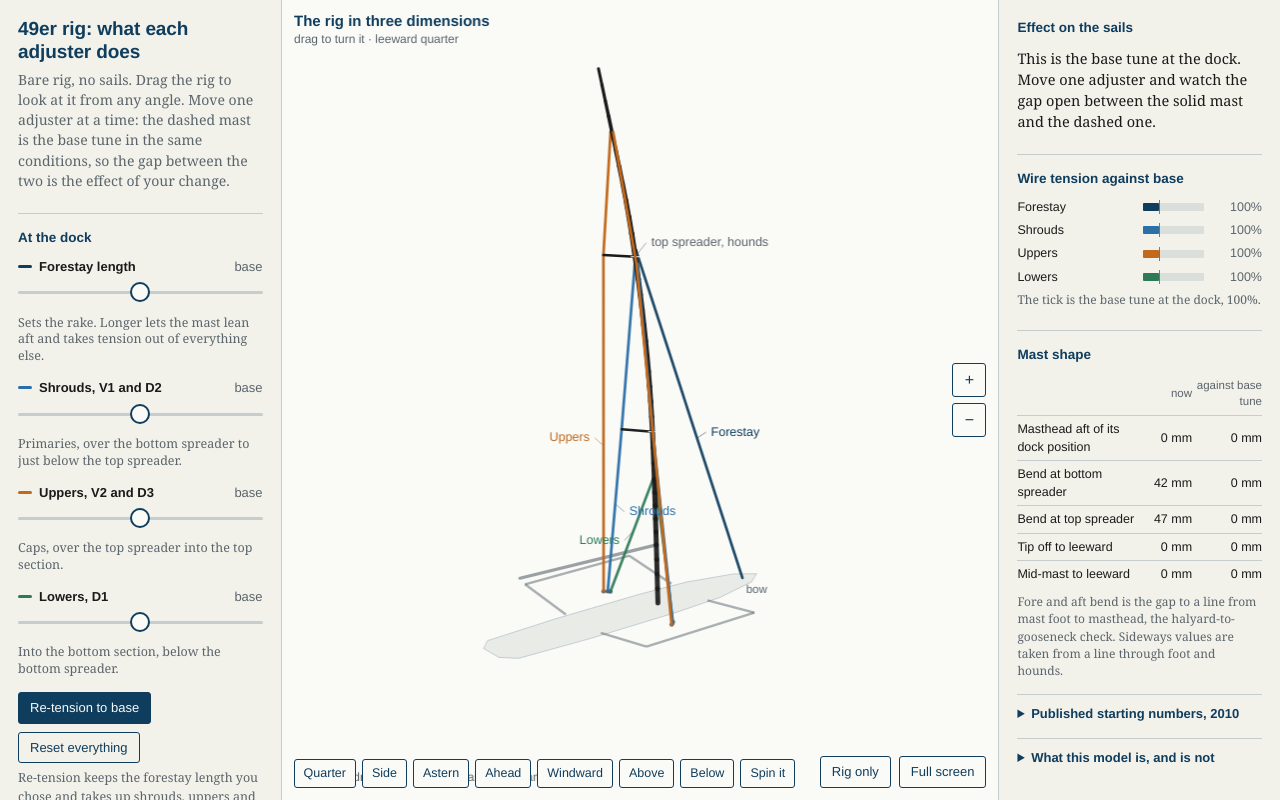
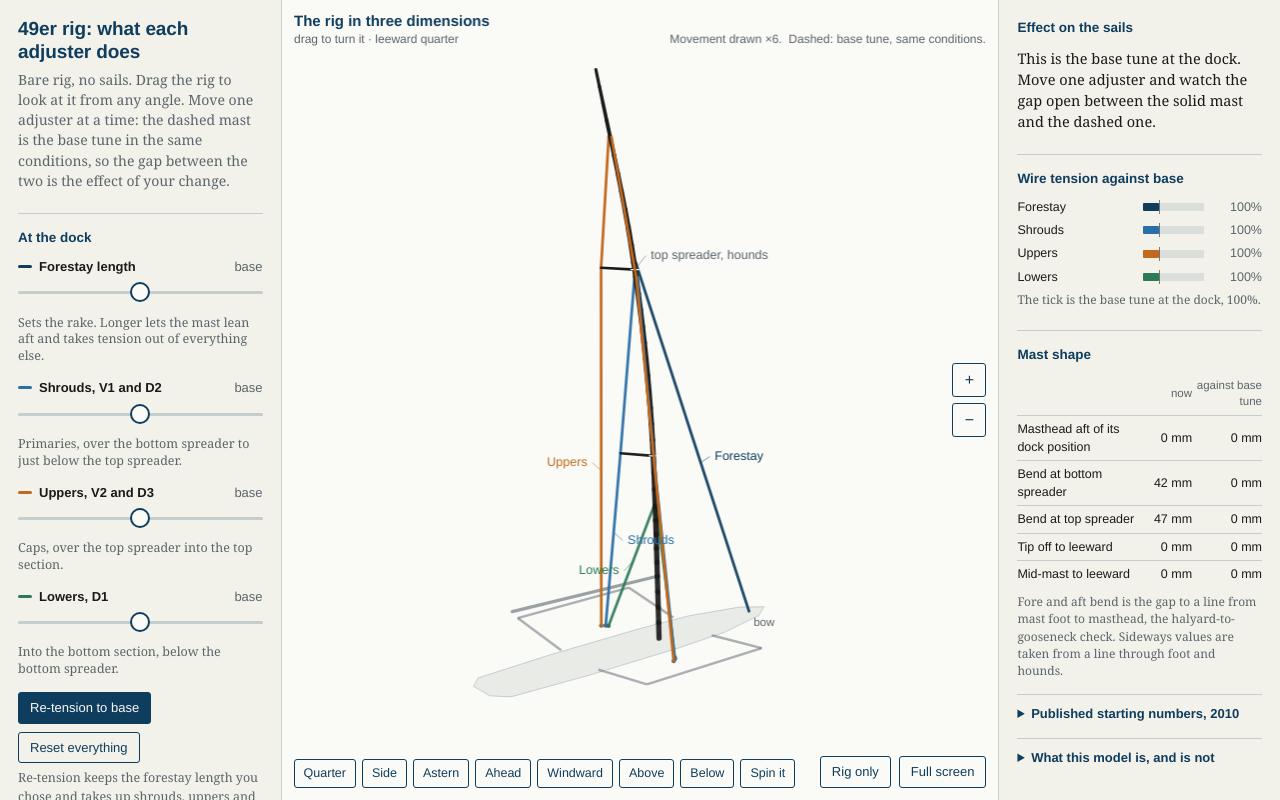
Before and after one commit to tasar1-ship-it/49er-rig-animation, a plain HTML site: page rig3d.html in a window 1280 px wide. Drawn offline with Linux system fonts and the light colour scheme.

Commit message:
Tour caption gets its own band at the top so it never covers the mast; note moved out of the button row

```diff
--- a/rig3d.html
+++ b/rig3d.html
@@ -83,7 +83,7 @@
 details td, details th{border-top:1px solid var(--hair);padding:4px 6px 4px 0;text-align:right;font-variant-numeric:tabular-nums}
 details th:first-child, details td:first-child{text-align:left}
 details th{font-weight:500;color:var(--muted)}
-.caption{position:absolute;left:50%;bottom:calc(58px + env(safe-area-inset-bottom,0px));transform:translateX(-50%);max-width:min(560px,88%);background:var(--navy);color:var(--paper);font-family:var(--ui);font-size:14px;line-height:1.35;padding:10px 14px;border-radius:3px;opacity:0;transition:opacity .35s;pointer-events:none;text-align:left}
+.caption{position:absolute;left:12px;top:52px;max-width:min(620px,calc(100% - 24px));background:var(--navy);color:var(--paper);font-family:var(--ui);font-size:14px;line-height:1.35;padding:10px 14px;border-radius:3px;opacity:0;transition:opacity .35s;pointer-events:none;text-align:left}
 .caption.on{opacity:1}
 .float{position:absolute;right:12px;bottom:calc(12px + env(safe-area-inset-bottom,0px));display:flex;gap:8px;z-index:3}
 .float button{background:var(--paper)}
@@ -108,7 +108,7 @@
   .viewbar button{flex:0 0 auto}
   .float{bottom:calc(52px + env(safe-area-inset-bottom,0px))}
   .zoombar{top:auto;bottom:calc(96px + env(safe-area-inset-bottom,0px));transform:none}
-  .caption{bottom:calc(96px + env(safe-area-inset-bottom,0px))}
+  .caption{left:10px;top:48px;max-width:calc(100% - 20px);font-size:13px}
 }
 @media (prefers-reduced-motion:reduce){.caption{transition:none}}
 </style>
@@ -569,7 +569,7 @@
   var L = {}, PV = {};
   function layout() {
     var strips = W >= 760, sw = strips ? Math.max(62, Math.min(86, W * 0.075)) : 0, gap = 14;
-    var top = W >= 600 ? 56 : 46, bot = W >= 760 ? 116 : 150;
+    var capH = tourOn ? $('caption').offsetHeight + 10 : 0; L.cap = (L.cap || 0) + (capH - (L.cap || 0)) * 0.2; if (Math.abs(capH - L.cap) < 0.5) L.cap = capH; else dirty = true; var top = (W >= 600 ? 56 : 46) + L.cap, bot = W >= 760 ? 88 : 112;
     L.strips = strips; L.sw = sw; L.top = top; L.bot = bot;
     var vw = W - (strips ? 2 * (sw + gap) : 0) - 16;
     L.view = { x: 8, w: vw, cx: 8 + vw / 2, cy: top + (H - top - bot) / 2 };
@@ -770,8 +770,8 @@
       drawStrip(L.s1, 0, 'Bend, fore/aft', 'aft', 'fwd', function (sol, n) { return R.chordOff(M, sol.ux, n, idx.head); });
       drawStrip(L.s2, 1, 'Sideways', 'windward', 'leeward', function (sol, n) { return -R.chordOff(M, sol.uy, n, idx.spr2); });
     }
-    var note = small ? 'Drawn \u00d7' + Math.round(E) + (opts.ghost ? ', dashed is base tune' : '') : 'Movement drawn \u00d7' + (Math.round(E * 10) / 10) + (opts.ghost ? '.  Dashed: base tune, same conditions.' : '.');
-    if (small) text(note, W - 10, 22, C.muted, 11.5, 'right'); else text(note, L.view.x + 4, H - 22, C.muted, 12);
+    var shortNote = L.view.w < 640, note = shortNote ? 'Drawn \u00d7' + Math.round(E) + (opts.ghost ? ', dashed is base tune' : '') : 'Movement drawn \u00d7' + (Math.round(E * 10) / 10) + (opts.ghost ? '.  Dashed: base tune, same conditions.' : '.');
+    text(note, L.view.x + L.view.w - 4, shortNote ? 22 : 40, C.muted, shortNote ? 11.5 : 12, 'right');
   }
   function nearest(h) { var b = 0; for (var i = 1; i < N; i++) if (Math.abs(z[i] - h) < Math.abs(z[b] - h)) b = i; return b; }
   var NICE = [10, 20, 50, 100, 200, 400, 800, 1600];
```
